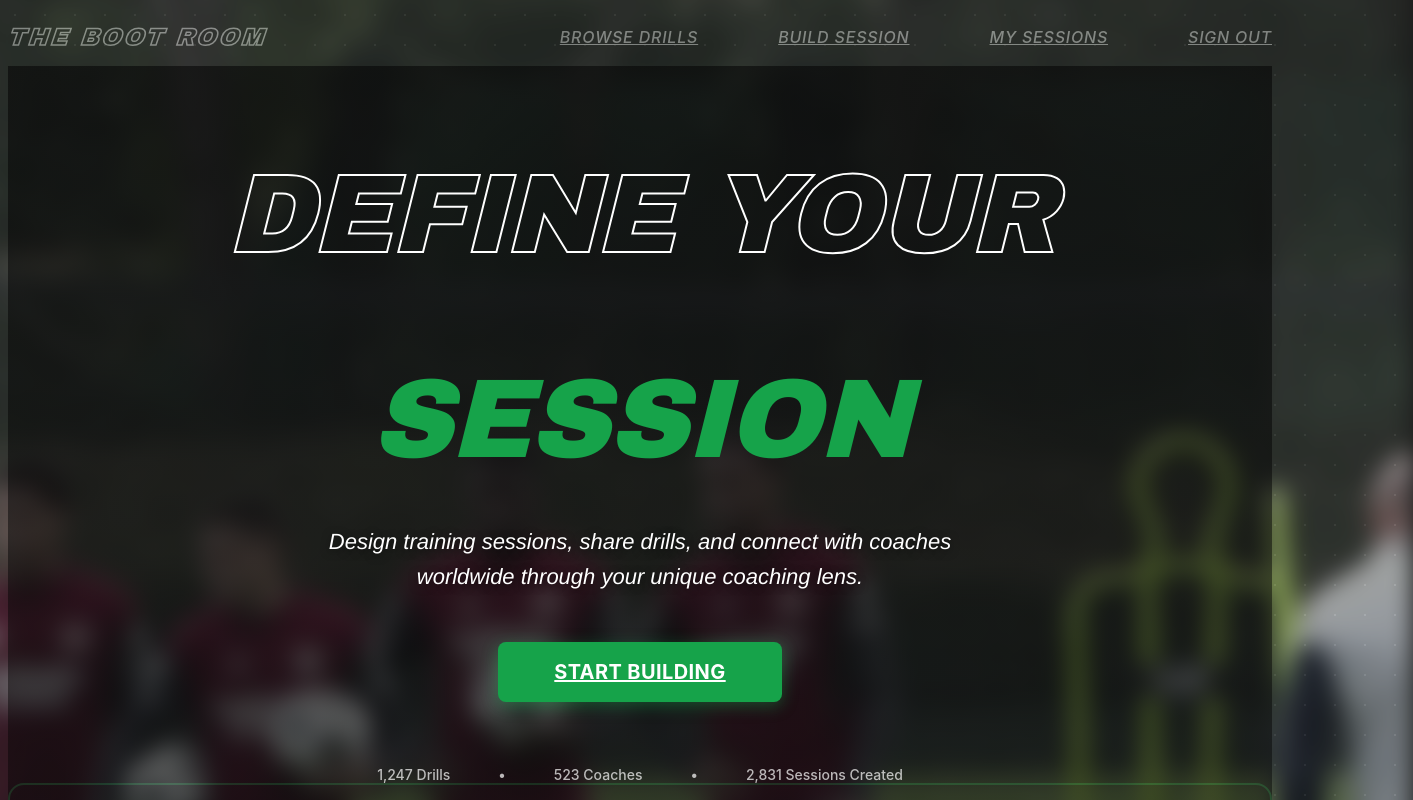
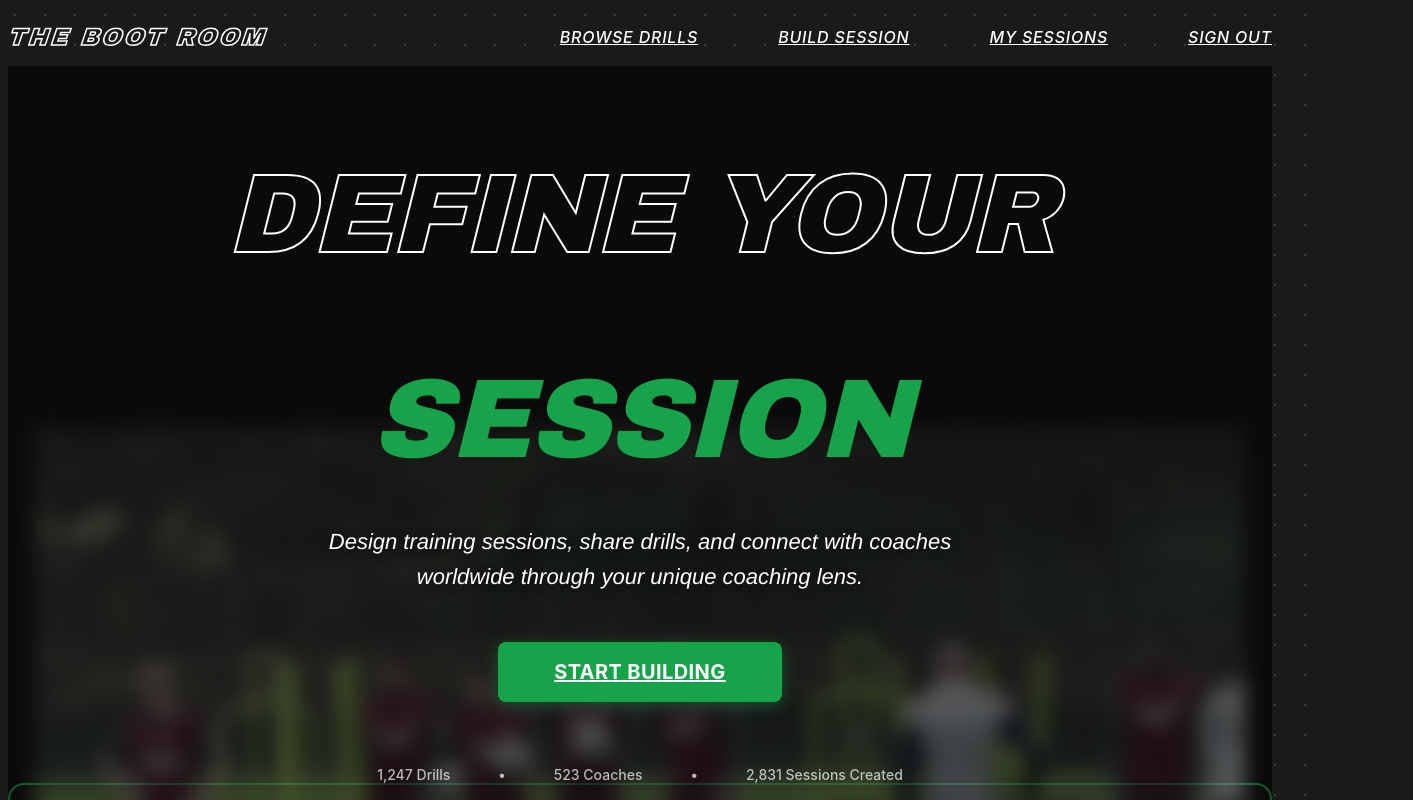
Before and after one commit to kellen-reid-sg/brapp, a Next.js app: page / in a window 1280 px wide. Shown: the top 800 px of the page, 1413 px wide, since content can reach past the window. Built offline with nearby package versions, Linux system fonts and the light colour scheme.

Commit message:
Zoom out background image to show more of training photo
- Changed backgroundSize from 'cover' to '90%'
- Removed scale transform
- Shows fuller view of training session scene

```diff
--- a/app/page.js
+++ b/app/page.js
@@ -98,14 +98,13 @@ export default function HomePage() {
             position: 'absolute',
             inset: '-40px',
             backgroundImage: 'url(/images/hero-training-session.png)',
-            backgroundSize: 'cover',
+            backgroundSize: '90%',
             backgroundPosition: 'center center',
             backgroundRepeat: 'no-repeat',
             filter: 'blur(10px) grayscale(30%)',
             WebkitFilter: 'blur(10px) grayscale(30%)',
             opacity: 0.6,
-            zIndex: 0,
-            transform: 'scale(1.15)'
+            zIndex: 0
           }}
         />
 
```
